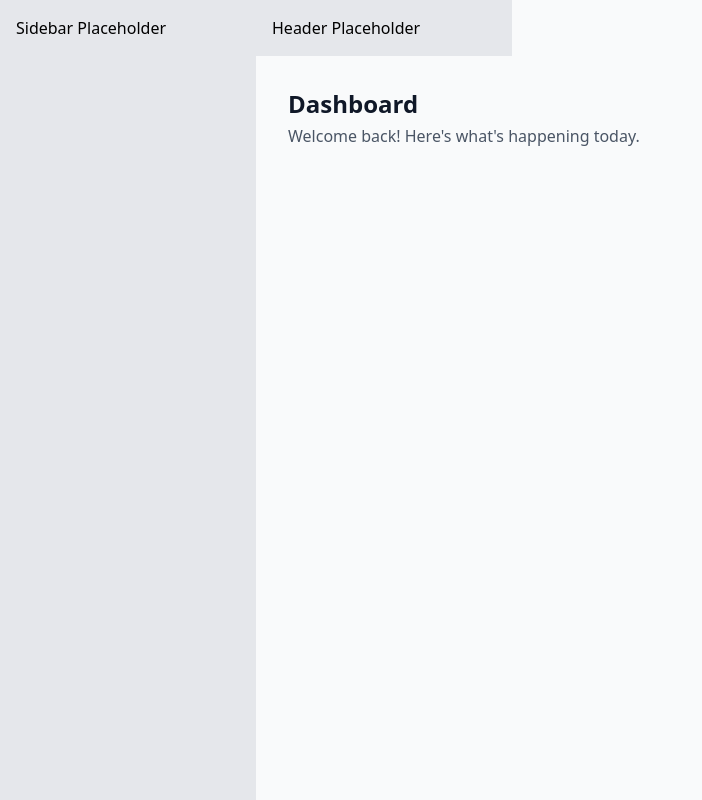
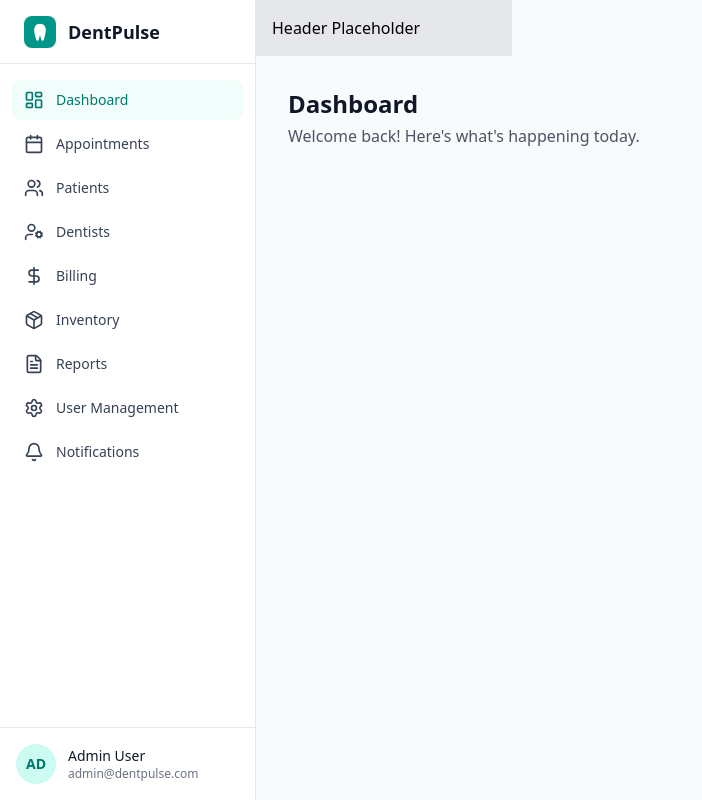
Before and after one commit to HVPasindu/DentPulse, a React app in the folder frontend/: page / in a window 1280 px wide. Shown: the whole page, without its empty margins (0-702 px from the left). Built offline with nearby package versions, Linux system fonts and the light colour scheme; the HTML template or start-up script is replaced by a standard one.

Commit message:
create dashboard sidebar

```diff
--- /dev/null
+++ b/frontend/src/Admin/DashboardSidebar.jsx
@@ -0,0 +1,97 @@
+import { useState } from 'react'
+import ToothIcon from '../Admin/ToothIcon'
+import { LayoutDashboard, Calendar, Users, UserCog, DollarSign, Package, FileText, Settings, Bell, Menu, X } from 'lucide-react'
+
+const navItems = [
+  { name: 'Dashboard', icon: LayoutDashboard, href: '/dashboard' },
+  { name: 'Appointments', icon: Calendar, href: '/appointments' },
+  { name: 'Patients', icon: Users, href: '/patients' },
+  { name: 'Dentists', icon: UserCog, href: '/dentists' },
+  { name: 'Billing', icon: DollarSign, href: '/billing' },
+  { name: 'Inventory', icon: Package, href: '/inventory' },
+  { name: 'Reports', icon: FileText, href: '/reports' },
+  { name: 'User Management', icon: Settings, href: '/users' },
+  { name: 'Notifications', icon: Bell, href: '/notifications' },
+]
+
+export default function DashboardSidebar({ isOpen, setIsOpen }) {
+  const [activeItem, setActiveItem] = useState('Dashboard')
+
+  return (
+    <>
+
+      {isOpen && (
+        <div
+          className="fixed inset-0 bg-black/50 z-40 lg:hidden"
+          onClick={() => setIsOpen(false)}
+        />
+      )}
+
+      {/* Sidebar */}
+      <aside className={`
+        fixed lg:static inset-y-0 left-0 z-50
+        w-64 bg-white border-r border-gray-200
+        transform transition-transform duration-300 ease-in-out
+        ${isOpen ? 'translate-x-0' : '-translate-x-full lg:translate-x-0'}
+      `}>
+        <div className="flex flex-col h-full">
+          {/* Logo */}
+          <div className="h-16 flex items-center justify-between px-6 border-b border-gray-200">
+            <div className="flex items-center gap-3">
+              <div className="w-8 h-8 bg-teal-600 rounded-lg flex items-center justify-center">
+                <ToothIcon className="w-5 h-5 text-white" />
+              </div>
+              <span className="text-lg font-semibold text-gray-900">DentPulse</span>
+            </div>
+            <button
+              onClick={() => setIsOpen(false)}
+              className="lg:hidden text-gray-500 hover:text-gray-700"
+            >
+              <X className="w-5 h-5" />
+            </button>
+          </div>
+
+          {/* Navigation */}
+          <nav className="flex-1 overflow-y-auto py-4 px-3">
+            <div className="space-y-1">
+              {navItems.map((item) => {
+                const Icon = item.icon
+                const isActive = activeItem === item.name
+                return (
+                  <button
+                    key={item.name}
+                    onClick={() => setActiveItem(item.name)}
+                    className={`
+                      w-full flex items-center gap-3 px-3 py-2.5 rounded-lg
+                      text-sm font-medium transition-colors
+                      ${isActive
+                        ? 'bg-teal-50 text-teal-700'
+                        : 'text-gray-700 hover:bg-gray-100'
+                      }
+                    `}
+                  >
+                    <Icon className="w-5 h-5" />
+                    <span>{item.name}</span>
+                  </button>
+                )
+              })}
+            </div>
+          </nav>
+
+          {/* User Profile */}
+          <div className="p-4 border-t border-gray-200">
+            <div className="flex items-center gap-3">
+              <div className="w-10 h-10 rounded-full bg-teal-100 flex items-center justify-center">
+                <span className="text-sm font-semibold text-teal-700">AD</span>
+              </div>
+              <div className="flex-1 min-w-0">
+                <p className="text-sm font-medium text-gray-900">Admin User</p>
+                <p className="text-xs text-gray-500 truncate">admin@dentpulse.com</p>
+              </div>
+            </div>
+          </div>
+        </div>
+      </aside>
+    </>
+  )
+}
--- /dev/null
+++ b/frontend/src/Admin/ToothIcon.jsx
@@ -0,0 +1,12 @@
+export default function ToothIcon({ className }) {
+  return (
+    <svg
+      viewBox="0 0 24 24"
+      fill="currentColor"
+      className={className}
+      xmlns="http://www.w3.org/2000/svg"
+    >
+      <path d="M12 2C9.5 2 7.5 3 6.5 4.5C5.5 6 5 8 5 10C5 12 5.5 14 6 16C6.5 18 7 20 7.5 21.5C7.7 22.1 8.3 22.5 9 22.5C9.7 22.5 10.3 22 10.5 21.3C11 19.5 11.5 17.5 12 16C12.5 17.5 13 19.5 13.5 21.3C13.7 22 14.3 22.5 15 22.5C15.7 22.5 16.3 22.1 16.5 21.5C17 20 17.5 18 18 16C18.5 14 19 12 19 10C19 8 18.5 6 17.5 4.5C16.5 3 14.5 2 12 2Z" />
+    </svg>
+  )
+}
--- a/frontend/src/pages/DashboardPage.jsx
+++ b/frontend/src/pages/DashboardPage.jsx
@@ -1,4 +1,6 @@
 import { useState } from 'react'
+
+import DashboardSidebar from '../Admin/DashboardSidebar'
 
 
 export default function DashboardPage() {
@@ -6,7 +8,7 @@ export default function DashboardPage() {
 
   return (
     <div className="min-h-screen flex bg-gray-50">
-     <div className="w-64 bg-gray-200 p-4">Sidebar Placeholder</div>
+     <DashboardSidebar isOpen={sidebarOpen} setIsOpen={setSidebarOpen} />
 
       <div className="flex-1 flex flex-col min-w-0">
        <div className="w-64 bg-gray-200 p-4">Header Placeholder</div>
```
